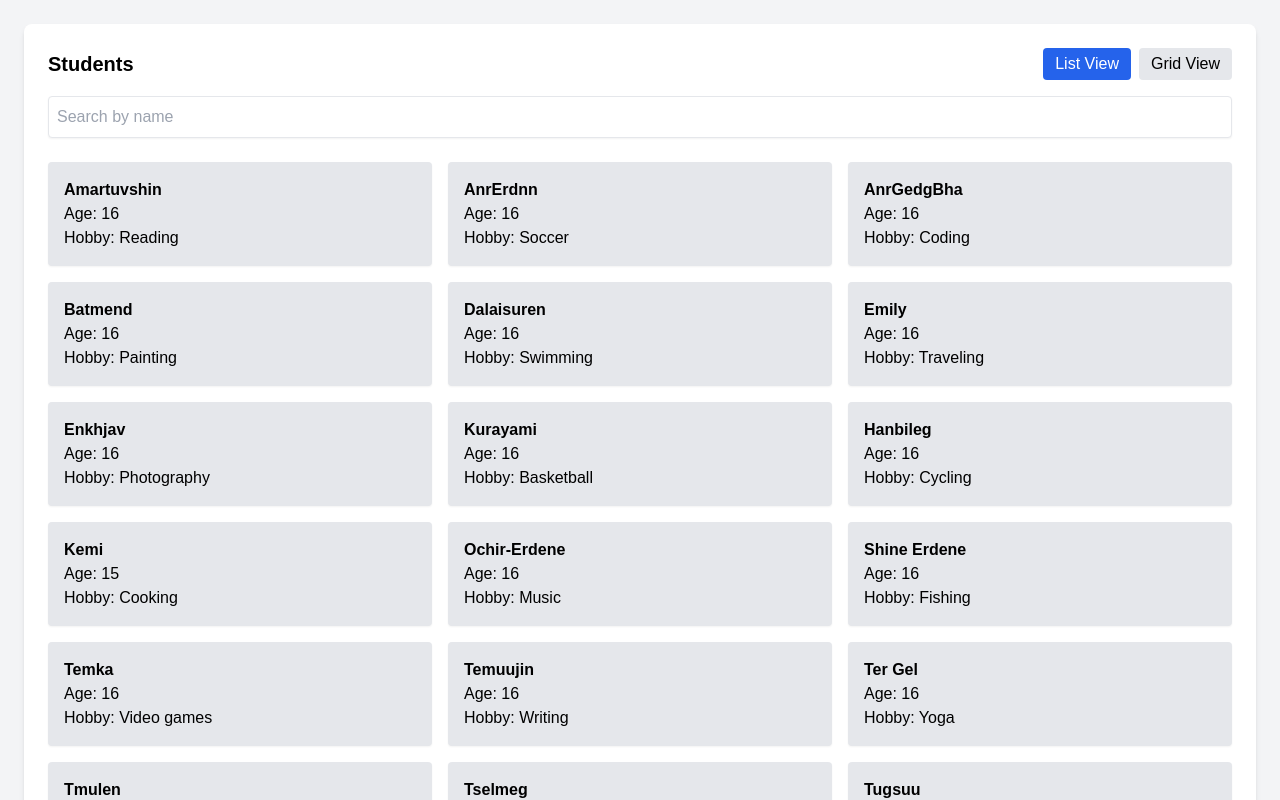
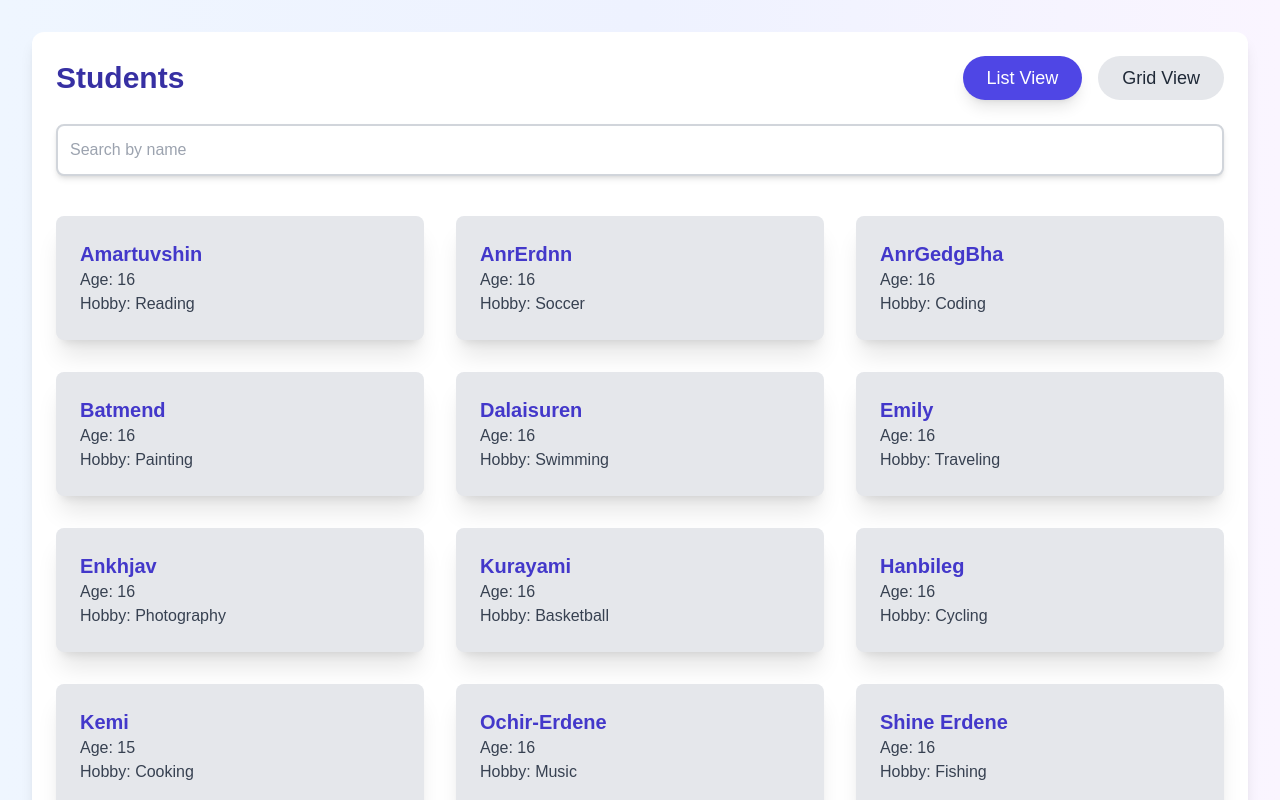
Before and after one commit to AquaPor/frontend, a Next.js app in the folder amartuvshin/: page /biyedaalt in a window 1280 px wide. Shown: the top 800 px of the page. Built offline with nearby package versions, Linux system fonts and the light colour scheme.

Commit message:
Update biyedaalt.js

```diff
--- a/amartuvshin/pages/biyedaalt.js
+++ b/amartuvshin/pages/biyedaalt.js
@@ -33,36 +33,37 @@ export default function Biyedaalt() {
     student.firstname.toLowerCase().includes(search.toLowerCase())
   );
 
+  // Assign button styles based on current view
+  let listButtonClass = "py-2 px-6 rounded-full text-lg font-medium transition duration-300 ease-in-out";
+  let gridButtonClass = "py-2 px-6 rounded-full text-lg font-medium transition duration-300 ease-in-out";
+
+  if (view === "list") {
+    listButtonClass += " bg-indigo-600 text-white shadow-lg";
+    gridButtonClass += " bg-gray-200 text-gray-800 hover:bg-indigo-100";
+  } else {
+    listButtonClass += " bg-gray-200 text-gray-800 hover:bg-indigo-100";
+    gridButtonClass += " bg-indigo-600 text-white shadow-lg";
+  }
+
   return (
-    <div className="bg-gray-100 min-h-screen flex flex-col text-black w-full">
-      <main className="flex-grow p-6 space-y-6">
-        <section className="bg-white p-6 rounded-lg shadow-md w-full">
-          <div className="flex flex-wrap justify-between items-center mb-4">
-            <h2 className="text-xl font-bold">Students</h2>
-            <div className="flex space-x-2">
+    <div className="bg-gradient-to-r from-blue-50 via-indigo-50 to-purple-50 min-h-screen flex flex-col text-black w-full">
+      <main className="flex-grow p-8 space-y-8">
+        <section className="bg-white p-6 rounded-xl shadow-lg w-full">
+          <div className="flex flex-wrap justify-between items-center mb-6">
+            <h2 className="text-3xl font-bold text-indigo-800">Students</h2>
+            <div className="flex space-x-4">
               <button
-  className={`py-1 px-3 rounded ${
-    (() => {
-      if (view === "list") return "bg-blue-600 text-white";
-      return "bg-gray-200";
-    })()
-  }`}
+                className={listButtonClass}
                 onClick={() => setView("list")}
               >
                 List View
               </button>
               <button
-  className={`py-1 px-3 rounded ${
-    (() => {
-      if (view === "grid") return "bg-blue-600 text-white";
-      return "bg-gray-200";
-    })()
-  }`}
+                className={gridButtonClass}
                 onClick={() => setView("grid")}
               >
                 Grid View
               </button>
-
             </div>
           </div>
           <input
@@ -70,33 +71,27 @@ export default function Biyedaalt() {
             placeholder="Search by name"
             value={search}
             onChange={(e) => setSearch(e.target.value)}
-            className="w-full p-2 mb-4 border rounded shadow-sm focus:outline-none focus:ring focus:border-blue-500"
+            className="w-full p-3 mb-6 border-2 border-gray-300 rounded-lg shadow-md focus:outline-none focus:ring-2 focus:ring-indigo-500 transition duration-300"
           />
           {view === "list" ? (
-            <div className="flex flex-wrap -mx-2">
+            <div className="flex flex-wrap -mx-4">
               {filteredData.map((student) => (
-                <div
-                  key={student.id}
-                  className="w-full sm:w-1/2 lg:w-1/3 p-2"
-                >
-                  <div className="p-4 bg-gray-200 rounded shadow-sm flex flex-col">
-                    <span className="font-bold">{student.firstname}</span>
-                    <span>Age: {student.age}</span>
-                    <span>Hobby: {student.hobby}</span>
+                <div key={student.id} className="w-full sm:w-1/2 lg:w-1/3 p-4">
+                  <div className="p-6 bg-gray-200 rounded-lg shadow-xl hover:shadow-2xl transition-all duration-300">
+                    <h3 className="text-xl font-bold text-indigo-700">{student.firstname}</h3>
+                    <p className="text-md text-gray-700">Age: {student.age}</p>
+                    <p className="text-md text-gray-700">Hobby: {student.hobby}</p>
                   </div>
                 </div>
               ))}
             </div>
           ) : (
-            <div className="grid grid-cols-2 md:grid-cols-3 gap-4">
+            <div className="grid grid-cols-2 md:grid-cols-3 lg:grid-cols-4 gap-6">
               {filteredData.map((student) => (
-                <div
-                  key={student.id}
-                  className="p-4 bg-gray-200 rounded shadow-sm flex flex-col items-center"
-                >
-                  <span className="font-bold">{student.firstname}</span>
-                  <span>Age: {student.age}</span>
-                  <span>Hobby: {student.hobby}</span>
+                <div key={student.id} className="p-6 bg-gray-200 rounded-lg shadow-xl hover:shadow-2xl transition-all duration-300">
+                  <h3 className="text-xl font-bold text-indigo-700">{student.firstname}</h3>
+                  <p className="text-md text-gray-700">Age: {student.age}</p>
+                  <p className="text-md text-gray-700">Hobby: {student.hobby}</p>
                 </div>
               ))}
             </div>
```
Lines whose indentation alone changed are shown as unchanged.
